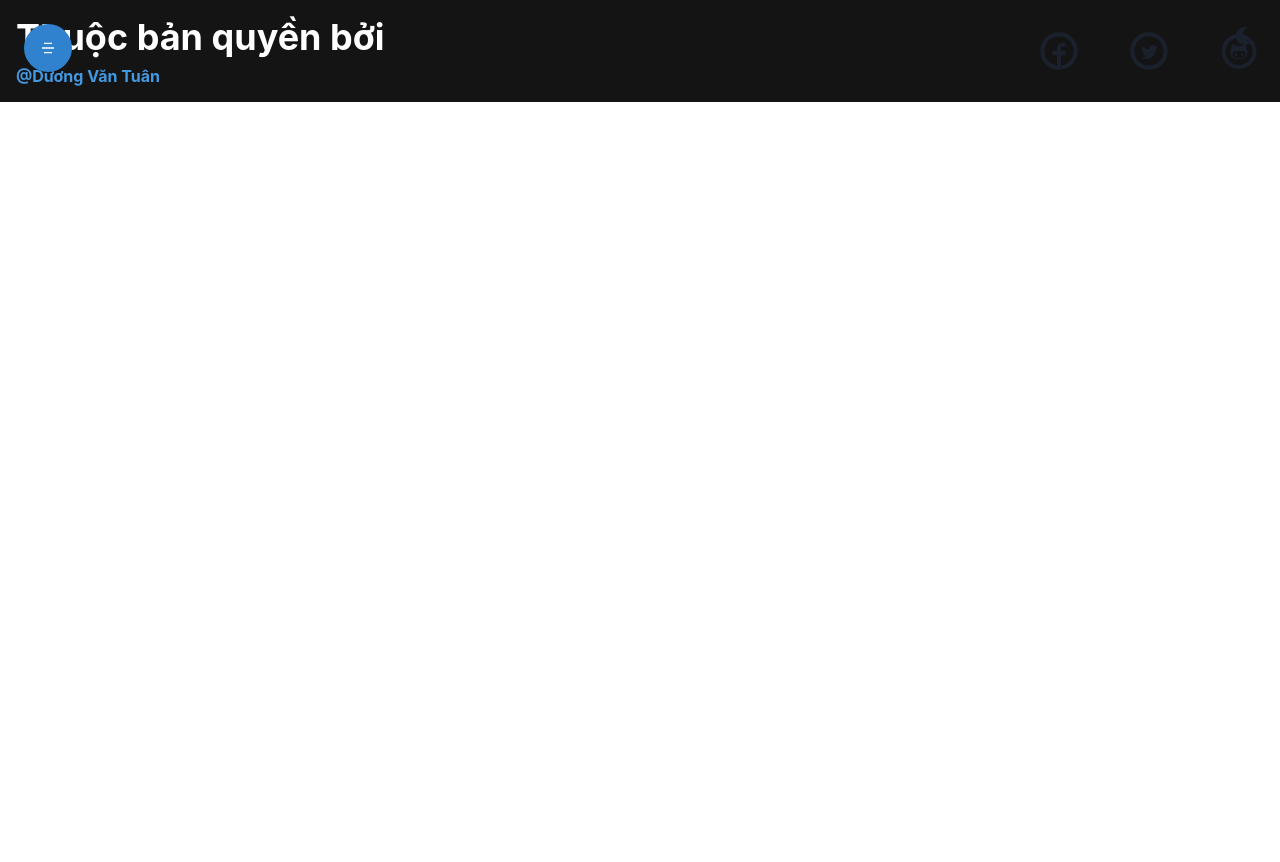
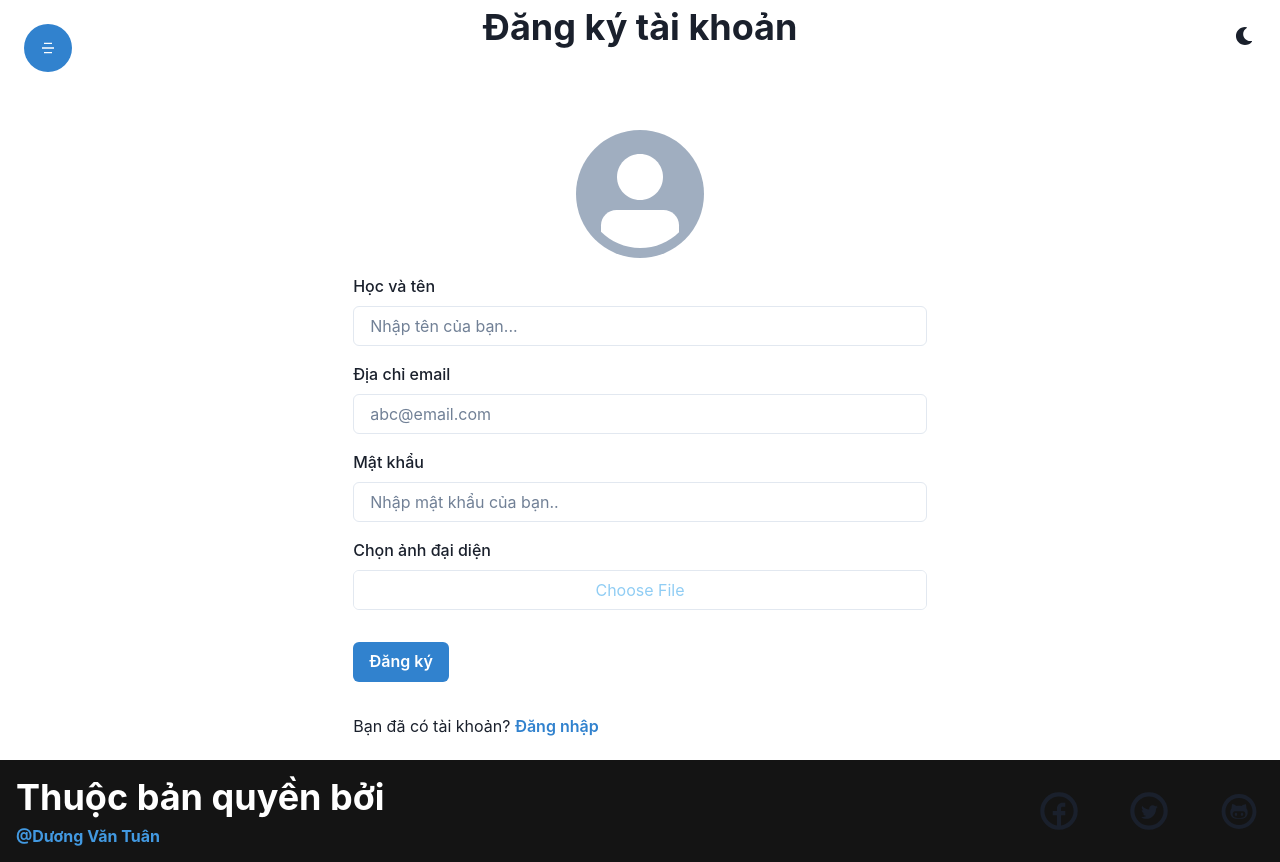
Before and after one commit to tkdvt372/course-web, a React (Create React App) app in the folder client/: page /register in a window 1280 px wide. Before the commit the page ends 800 px from the top, so only its background shows below. Built offline with nearby package versions, Linux system fonts and the light colour scheme.

Commit message:
completed component Register

```diff
--- a/client/src/App.js
+++ b/client/src/App.js
@@ -1,6 +1,7 @@
 import React from 'react';
 import { BrowserRouter as Router, Route, Routes } from "react-router-dom"
 import Login from './components/Auth/Login';
+import Register from './components/Auth/Register';
 import Courses from './components/Courses/Courses';
 import Home from './components/Home/Home';
 import Footer from './components/Layout/Footer/Footer';
@@ -13,6 +14,7 @@
         <Route path="/" element={<Home />} />
         <Route path="/courses" element={<Courses />} />
         <Route path="/login" element={<Login />} />
+        <Route path="/register" element={<Register />} />
       </Routes>
       <Footer />
     </Router>
--- /dev/null
+++ b/client/src/components/Auth/Register.jsx
@@ -0,0 +1,101 @@
+import { Avatar, Box, Button, Container, FormLabel, Heading, Input, VStack } from '@chakra-ui/react'
+import { Link } from "react-router-dom"
+import React, { useState } from 'react'
+
+export const fileUploadCss = {
+    cursor: "pointer",
+    marginLeft: "-5%",
+    width: "110%",
+    border: "none",
+    height: "100%",
+    color: "#90cdf4",
+    backgroundColor: "white"
+}
+
+const fileUploadStyle = {
+    "&::file-selector-button": fileUploadCss
+}
+const Register = () => {
+    const [email, setEmail] = useState("")
+    const [password, setPassword] = useState("")
+    const [name, setName] = useState("")
+    const [imagePrev, setImagePrev] = useState("")
+    const [image,setImage] = useState("")
+
+
+    const changeImageHandler = (e) => {
+        const file = e.target.files[0]
+        const reader = new FileReader()
+        reader.readAsDataURL(file);
+        reader.onloadend = () => {
+            setImagePrev(reader.result)
+            setImage(file)
+        }
+    }
+    return (
+        <Container h={"95vh"}>
+            <VStack h={"full"} justifyContent="center" spacing={"16"}>
+                <Heading children="Đăng ký tài khoản" />
+                <form style={{ width: "100%" }}>
+                    <Box my={"4"} display={"flex"} justifyContent="center">
+                        <Avatar src={imagePrev} size={"2xl"} />
+                    </Box>
+                    <Box my={"4"}
+                    >
+                        <FormLabel htmlFor="name" children="Học và tên" />
+                        <Input required id="name" value={name} onChange={(e) => setName(e.target.value)}
+                            placeholder="Nhập tên của bạn..."
+                            type={"text"}
+                            focusBorderColor="blue.500"
+                        />
+                    </Box>
+                    <Box my={"4"}
+                    >
+                        <FormLabel htmlFor="email" children="Địa chỉ email" />
+                        <Input required id="email" value={email} onChange={(e) => setEmail(e.target.value)}
+                            placeholder="abc@email.com"
+                            type={"email"}
+                            focusBorderColor="blue.500"
+                        />
+                    </Box>
+                    <Box my={"4"}
+                    >
+                        <FormLabel htmlFor="password" children="Mật khẩu" />
+                        <Input required id="password" value={password} onChange={(e) => setPassword(e.target.value)}
+                            placeholder="Nhập mật khẩu của bạn.."
+                            type={"password"}
+                            focusBorderColor="blue.500"
+                        />
+                    </Box>
+                    <Box my={"4"}
+                    >
+                        <FormLabel htmlFor="chooseAvater" children="Chọn ảnh đại diện" />
+                        <Input required id="chooseAvater"
+                            accept='image/*'
+                            type={"file"}
+                            focusBorderColor="blue.500"
+                            css={
+                                fileUploadStyle
+                            }
+                            onChange={changeImageHandler}
+                        />
+                    </Box>
+                    <Button colorScheme="blue" my={"4"} type="submit">
+                        Đăng ký
+                    </Button>
+                    <Box my={"4"}>
+                        Bạn đã   có tài khoản?{" "}
+                        <Link to="/login">
+                            <Button colorScheme="blue" variant={"link"}>
+                                Đăng nhập
+                            </Button>
+
+                        </Link>
+                    </Box>
+                </form>
+            </VStack>
+        </Container>
+    )
+}
+
+export default Register
```
